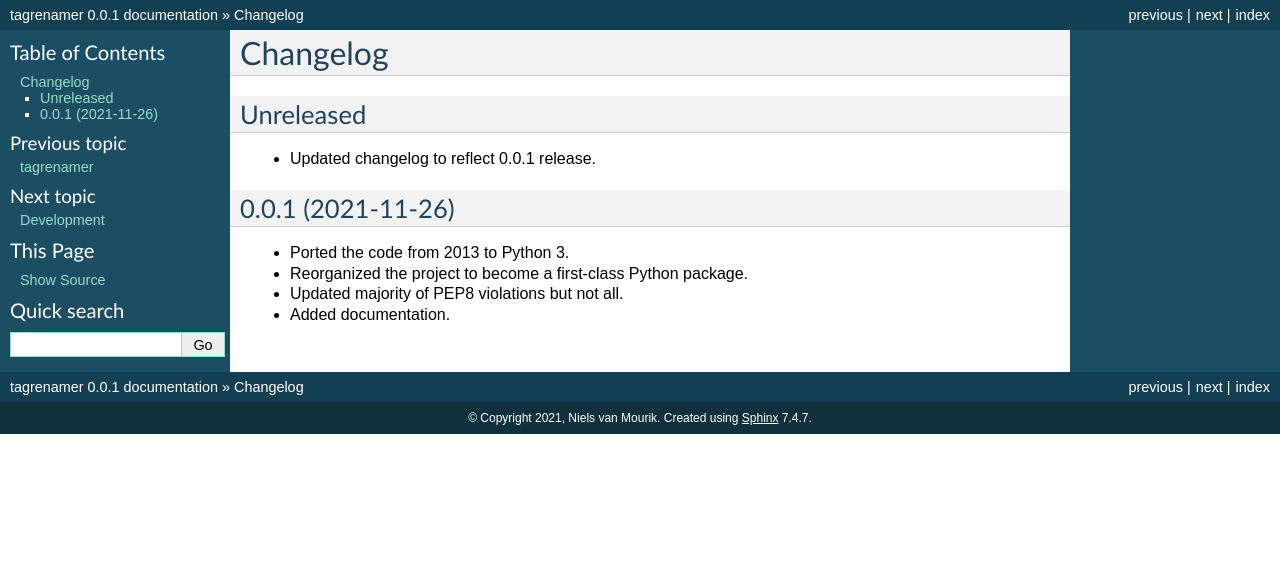
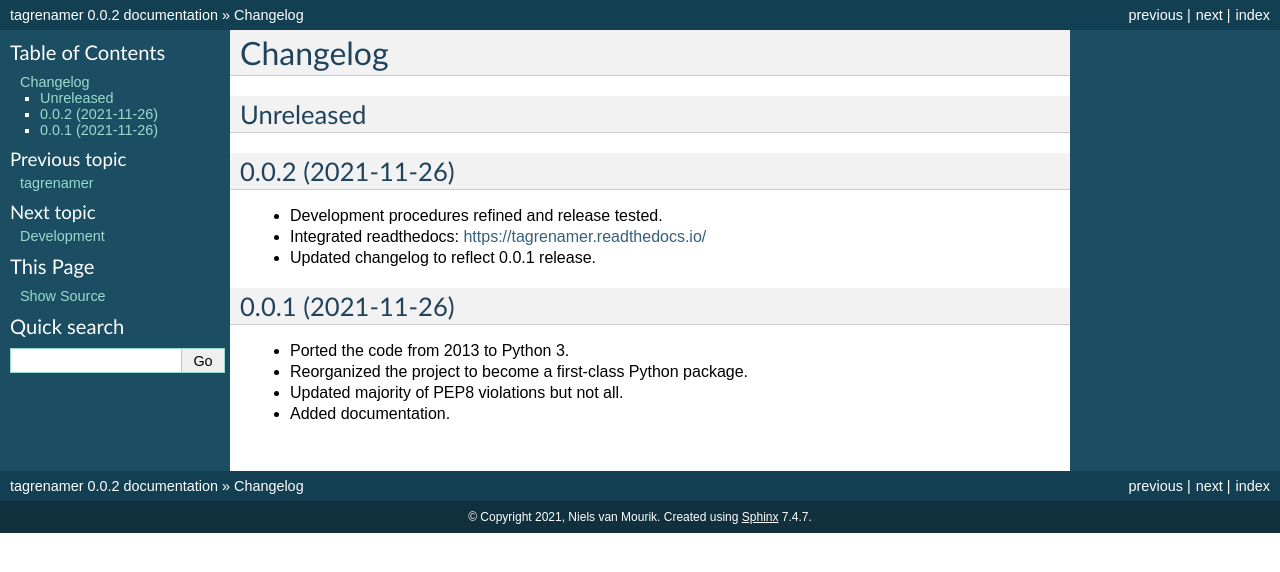
Before and after one commit to nielsvm/tagrenamer, a Sphinx documentation site: the page built from docs/CHANGELOG.rst, in a window 1280 px wide. Shown: the top 572 px of the page. Built offline with Sphinx 7.4.7, drawn with Linux system fonts in a browser that asks for light colours.

Commit message:
version bump

```diff
--- a/README.rst
+++ b/README.rst
@@ -41,7 +41,7 @@
 .. code-block:: console
 
    $ tagrenamer --format '{artist}/{album}/{artist}-{title}.{ext}' Music/
-    - Tagrenamer version 0.0.1.
+    - Tagrenamer version 0.0.2.
     - Leftovers directory '__LEFTOVERS/' created.
     - Stage directory '__STAGE/' created.
     - Traverse the collection and extract music tags.
--- a/docs/CHANGELOG.rst
+++ b/docs/CHANGELOG.rst
@@ -5,7 +5,13 @@
 Unreleased
 ----------
 
+0.0.2 (2021-11-26)
+------------------
+
+* Development procedures refined and release tested.
+* Integrated readthedocs: https://tagrenamer.readthedocs.io/
 * Updated changelog to reflect 0.0.1 release.
+
 
 0.0.1 (2021-11-26)
 ------------------
--- a/docs/DEVELOPMENT.rst
+++ b/docs/DEVELOPMENT.rst
@@ -80,8 +80,8 @@
 .. code-block:: console
 
     $ bumpversion --allow-dirty --new-version x.x.x major
+    $ nano CHANGELOG.rst
     $ git add -p
-    $ nano CHANGELOG.rst
     $ git commit -m "version bump"
 
 .. code-block:: console
--- a/setup.cfg
+++ b/setup.cfg
@@ -1,5 +1,5 @@
 [bumpversion]
-current_version = 0.0.1
+current_version = 0.0.2
 commit = False
 tag = False
 
--- a/setup.py
+++ b/setup.py
@@ -45,6 +45,6 @@
     test_suite='tests',
     tests_require=test_requirements,
     url='https://github.com/nielsvm/tagrenamer',
-    version='0.0.1',
+    version='0.0.2',
     zip_safe=False,
 )
--- a/tagrenamer/__init__.py
+++ b/tagrenamer/__init__.py
@@ -1,4 +1,4 @@
 """Top-level package for tagrenamer."""
 __author__ = """Niels van Mourik"""
 __email__ = 'niels@nielsvm.org'
-__version__ = '0.0.1'
+__version__ = '0.0.2'
```
Also changed, not shown: docs/usage.rst (+4 -4 lines).
